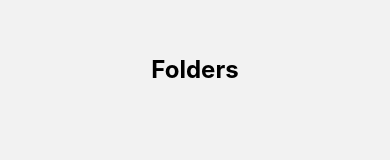
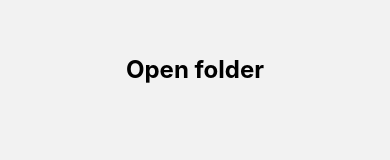
Before and after one commit to maxrori228/testApp, a React Native app: screen /Folders in a window 390 px wide. Shown: the part 315-475 px from the top of the page. Built offline with nearby package versions, Linux system fonts and the light colour scheme.

Commit message:
add stacks and folder navigation

```diff
--- a/App.tsx
+++ b/App.tsx
@@ -1,51 +1,14 @@
 import React from "react";
 import { NavigationContainer } from "@react-navigation/native";
-import { createNativeStackNavigator } from "@react-navigation/native-stack";
 import { createBottomTabNavigator } from "@react-navigation/bottom-tabs";
 import { StatusBar } from "expo-status-bar";
 import { Ionicons } from "@expo/vector-icons";
 
-import Home from "./app/screens/Home";
-import Folders from "./app/screens/Folders";
-import Calendar from "./app/screens/Calendar";
-import Profile from "./app/screens/Profile";
+import HomeStack from "./app/navigation/HomeStack";
+import FoldersStack from "./app/navigation/FoldersStack";
+import CalendarStack from "./app/navigation/CalendarStack";
+import ProfileStack from "./app/navigation/ProfileStack";
 
-// Stack Navigator
-const Stack = createNativeStackNavigator();
-
-function HomeStack() {
-  return (
-    <Stack.Navigator screenOptions={{ headerShown: false }}>
-      <Stack.Screen name="HomeMain" component={Home} />
-    </Stack.Navigator>
-  );
-}
-
-function FoldersStack() {
-  return (
-    <Stack.Navigator screenOptions={{ headerShown: false }}>
-      <Stack.Screen name="FoldersMain" component={Folders} />
-    </Stack.Navigator>
-  );
-}
-
-function CalendarStack() {
-  return (
-    <Stack.Navigator screenOptions={{ headerShown: false }}>
-      <Stack.Screen name="CalendarMain" component={Calendar} />
-    </Stack.Navigator>
-  );
-}
-
-function ProfileStack() {
-  return (
-    <Stack.Navigator screenOptions={{ headerShown: false }}>
-      <Stack.Screen name="ProfileMain" component={Profile} />
-    </Stack.Navigator>
-  );
-}
-
-// Bottom Tab
 const Tab = createBottomTabNavigator();
 
 export default function App() {
--- /dev/null
+++ b/app/navigation/CalendarStack.tsx
@@ -0,0 +1,14 @@
+import React from "react";
+import { createNativeStackNavigator } from "@react-navigation/native-stack";
+import Calendar from "../screens/Calendar";
+import { CalendarStackParamList } from "../navigation/types";
+
+const Stack = createNativeStackNavigator<CalendarStackParamList>();
+
+export default function CalendarStack() {
+  return (
+    <Stack.Navigator screenOptions={{ headerShown: false }}>
+      <Stack.Screen name="CalendarMain" component={Calendar} />
+    </Stack.Navigator>
+  );
+}
--- /dev/null
+++ b/app/navigation/FoldersStack.tsx
@@ -0,0 +1,16 @@
+import React from "react";
+import { createNativeStackNavigator } from "@react-navigation/native-stack";
+import Folders from "../screens/Folders";
+import FolderDetails from "../screens/FolderDetails";
+import { FoldersStackParamList } from "../navigation/types";
+
+const Stack = createNativeStackNavigator<FoldersStackParamList>();
+
+export default function FoldersStack() {
+  return (
+    <Stack.Navigator screenOptions={{ headerShown: false }}>
+      <Stack.Screen name="FoldersMain" component={Folders} />
+      <Stack.Screen name="FolderDetails" component={FolderDetails} />
+    </Stack.Navigator>
+  );
+}
--- /dev/null
+++ b/app/navigation/HomeStack.tsx
@@ -0,0 +1,14 @@
+import React from "react";
+import { createNativeStackNavigator } from "@react-navigation/native-stack";
+import Home from "../screens/Home";
+import { HomeStackParamList } from "../navigation/types";
+
+const Stack = createNativeStackNavigator<HomeStackParamList>();
+
+export default function HomeStack() {
+  return (
+    <Stack.Navigator screenOptions={{ headerShown: false }}>
+      <Stack.Screen name="HomeMain" component={Home} />
+    </Stack.Navigator>
+  );
+}
--- /dev/null
+++ b/app/navigation/ProfileStack.tsx
@@ -0,0 +1,14 @@
+import React from "react";
+import { createNativeStackNavigator } from "@react-navigation/native-stack";
+import Profile from "../screens/Profile";
+import { ProfileStackParamList } from "../navigation/types";
+
+const Stack = createNativeStackNavigator<ProfileStackParamList>();
+
+export default function ProfileStack() {
+  return (
+    <Stack.Navigator screenOptions={{ headerShown: false }}>
+      <Stack.Screen name="ProfileMain" component={Profile} />
+    </Stack.Navigator>
+  );
+}
--- /dev/null
+++ b/app/navigation/types.ts
@@ -0,0 +1,25 @@
+import { NavigatorScreenParams } from "@react-navigation/native";
+
+export type HomeStackParamList = {
+  HomeMain: undefined;
+};
+
+export type FoldersStackParamList = {
+  FoldersMain: undefined;
+  FolderDetails: { id: string };
+};
+
+export type CalendarStackParamList = {
+  CalendarMain: undefined;
+};
+
+export type ProfileStackParamList = {
+  ProfileMain: undefined;
+};
+
+export type BottomTabParamList = {
+  Home: undefined;
+  Folders: NavigatorScreenParams<FoldersStackParamList>;
+  Calendar: undefined;
+  Profile: undefined;
+};
--- /dev/null
+++ b/app/screens/FolderDetails.tsx
@@ -0,0 +1,16 @@
+import React from "react";
+import { View, Text } from "react-native";
+import { NativeStackScreenProps } from "@react-navigation/native-stack";
+import { FoldersStackParamList } from "../navigation/types";
+
+type Props = NativeStackScreenProps<FoldersStackParamList, "FolderDetails">;
+
+export default function FolderDetails({ route }: Props) {
+  const { id } = route.params;
+
+  return (
+    <View className="flex-1 justify-center items-center bg-grey p-5">
+      <Text className="text-2xl font-bold mb-6">Folder Details</Text>
+    </View>
+  );
+}
--- a/app/screens/Folders.tsx
+++ b/app/screens/Folders.tsx
@@ -1,10 +1,36 @@
 import React from "react";
-import { View, Text } from "react-native";
+import { Pressable, View, Text } from "react-native";
+import { CompositeNavigationProp } from "@react-navigation/native";
+import { BottomTabNavigationProp } from "@react-navigation/bottom-tabs";
+import { NativeStackNavigationProp } from "@react-navigation/native-stack";
+import { BottomTabParamList, FoldersStackParamList } from "../navigation/types";
 
-export default function Folders() {
+type FoldersStackNavProp = NativeStackNavigationProp<
+  FoldersStackParamList,
+  "FoldersMain"
+>;
+type TabNavProp = BottomTabNavigationProp<BottomTabParamList, "Folders">;
+type FoldersNavigationProp = CompositeNavigationProp<
+  FoldersStackNavProp,
+  TabNavProp
+>;
+
+type Props = {
+  navigation: FoldersNavigationProp;
+};
+
+export default function Folders({ navigation }: Props) {
   return (
-    <View className="flex-1 justify-center items-center bg-grey">
-      <Text className="text-2xl font-bold mb-6">Folders</Text>
-    </View>
+    <Pressable
+      onPress={() =>
+        navigation.navigate("Folders", {
+          screen: "FolderDetails",
+          params: { id: "123" },
+        })
+      }
+      className="flex-1 justify-center items-center bg-grey p-5"
+    >
+      <Text className="text-2xl font-bold mb-6">Open folder</Text>
+    </Pressable>
   );
 }
```
Also changed, not shown: app/components/Taskitems.tsx (deleted).
